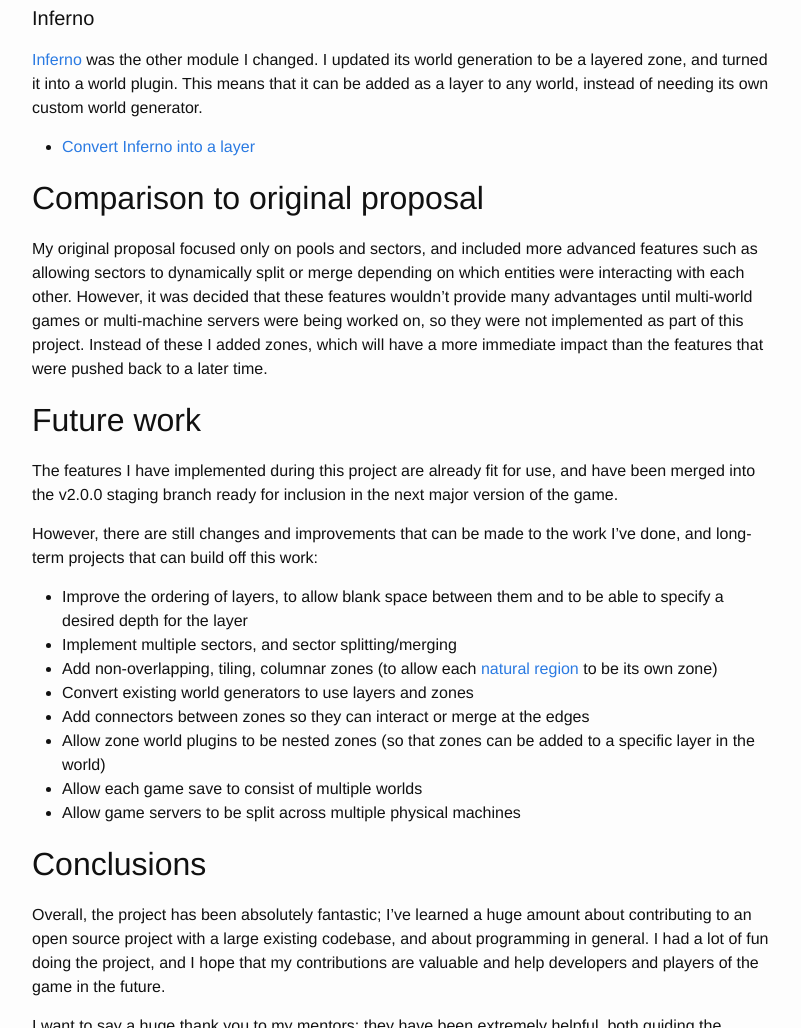
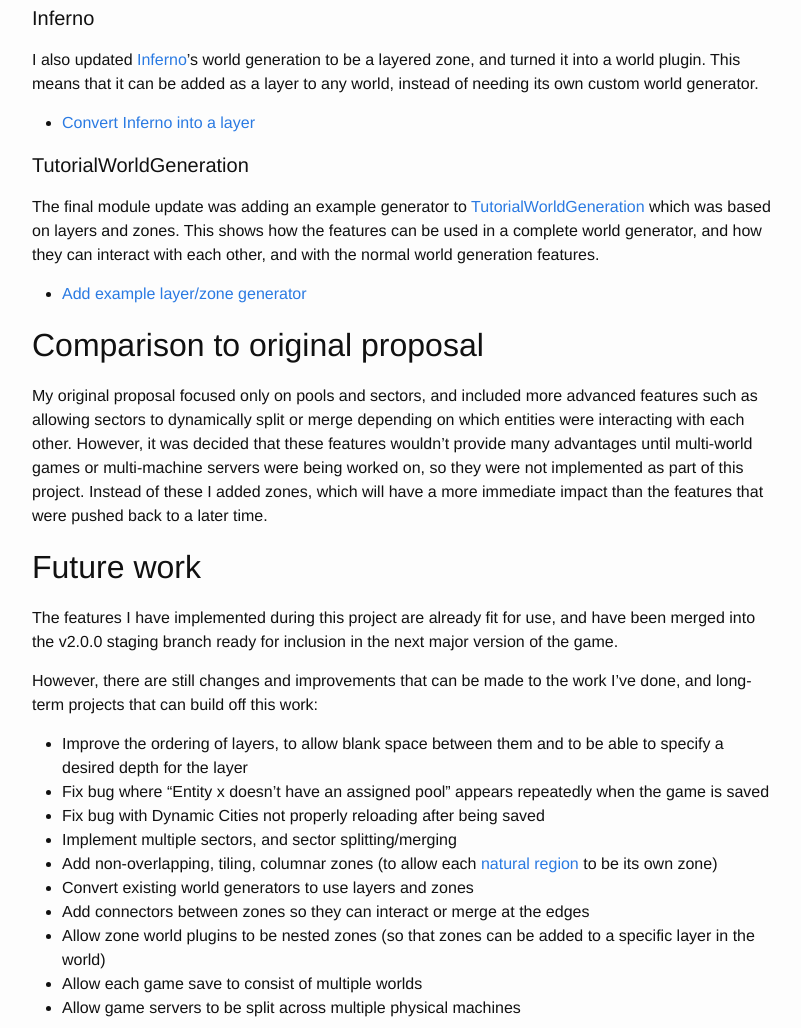
Before and after one commit to Vizaxo/Vizaxo.github.io, a plain HTML site: page 2017/08/26/gsoc-2017-final-post.html in a window 1280 px wide. Shown: the part 2204-3232 px from the top of the page, without its empty margins (238-1039 px from the left). Drawn offline with Linux system fonts and the light colour scheme.

Commit message:
Add link to TutorialWorldGeneration changes

```diff
--- a/2017/08/26/gsoc-2017-final-post.html
+++ b/2017/08/26/gsoc-2017-final-post.html
@@ -127,9 +127,14 @@
   <li><a href="https://github.com/Terasology/DynamicCities/pull/30">Update Dynamic Cities to use sector-scope simulation</a></li>
 </ul>
 <h4>Inferno</h4>
-<p><a href="https://github.com/terasology/inferno">Inferno</a> was the other module I changed. I updated its world generation to be a layered zone, and turned it into a world plugin. This means that it can be added as a layer to any world, instead of needing its own custom world generator.</p>
+<p>I also updated <a href="https://github.com/terasology/inferno">Inferno</a>&#8217;s world generation to be a layered zone, and turned it into a world plugin. This means that it can be added as a layer to any world, instead of needing its own custom world generator.</p>
 <ul>
   <li><a href="https://github.com/Terasology/Inferno/pull/4">Convert Inferno into a layer</a></li>
+</ul>
+<h4>TutorialWorldGeneration</h4>
+<p>The final module update was adding an example generator to <a href="https://github.com/Terasology/TutorialWorldGeneration">TutorialWorldGeneration</a> which was based on layers and zones. This shows how the features can be used in a complete world generator, and how they can interact with each other, and with the normal world generation features.</p>
+<ul>
+  <li><a href="https://github.com/Terasology/TutorialWorldGeneration/pull/5">Add example layer/zone generator</a></li>
 </ul>
 <h2>Comparison to original proposal</h2>
 <p>My original proposal focused only on pools and sectors, and included more advanced features such as allowing sectors to dynamically split or merge depending on which entities were interacting with each other. However, it was decided that these features wouldn&#8217;t provide many advantages until multi-world games or multi-machine servers were being worked on, so they were not implemented as part of this project. Instead of these I added zones, which will have a more immediate impact than the features that were pushed back to a later time.</p>
@@ -138,6 +143,8 @@
 <p>However, there are still changes and improvements that can be made to the work I&#8217;ve done, and long-term projects that can build off this work:</p>
 <ul>
   <li>Improve the ordering of layers, to allow blank space between them and to be able to specify a desired depth for the layer</li>
+  <li>Fix bug where &#8220;Entity x doesn&#8217;t have an assigned pool&#8221; appears repeatedly when the game is saved</li>
+  <li>Fix bug with Dynamic Cities not properly reloading after being saved</li>
   <li>Implement multiple sectors, and sector splitting/merging</li>
   <li>Add non-overlapping, tiling, columnar zones (to allow each <a href="https://en.wikipedia.org/wiki/Natural_region">natural region</a> to be its own zone)</li>
   <li>Convert existing world generators to use layers and zones</li>
```
Also changed, not shown: feed.xml (+9 -2 lines).
